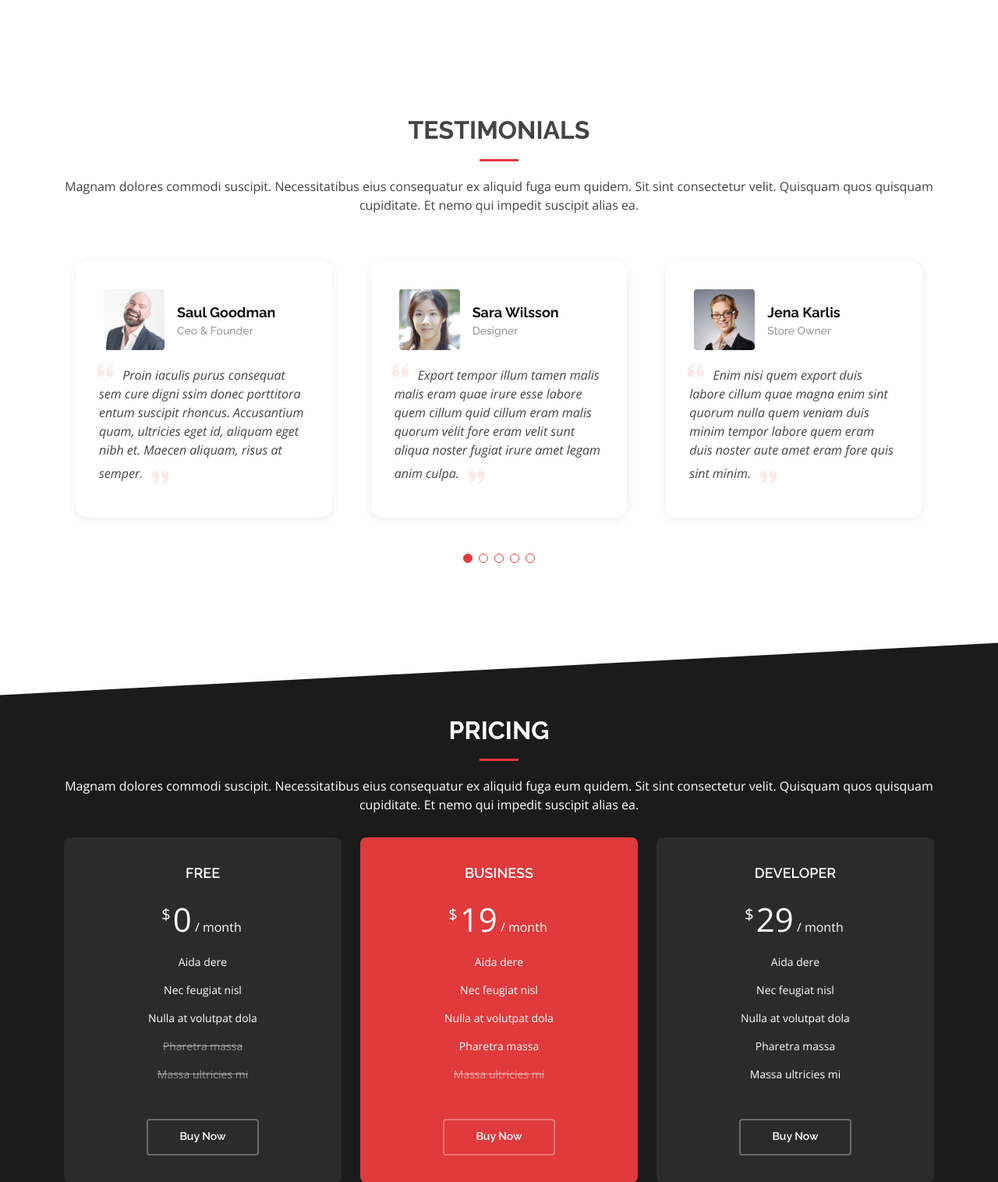
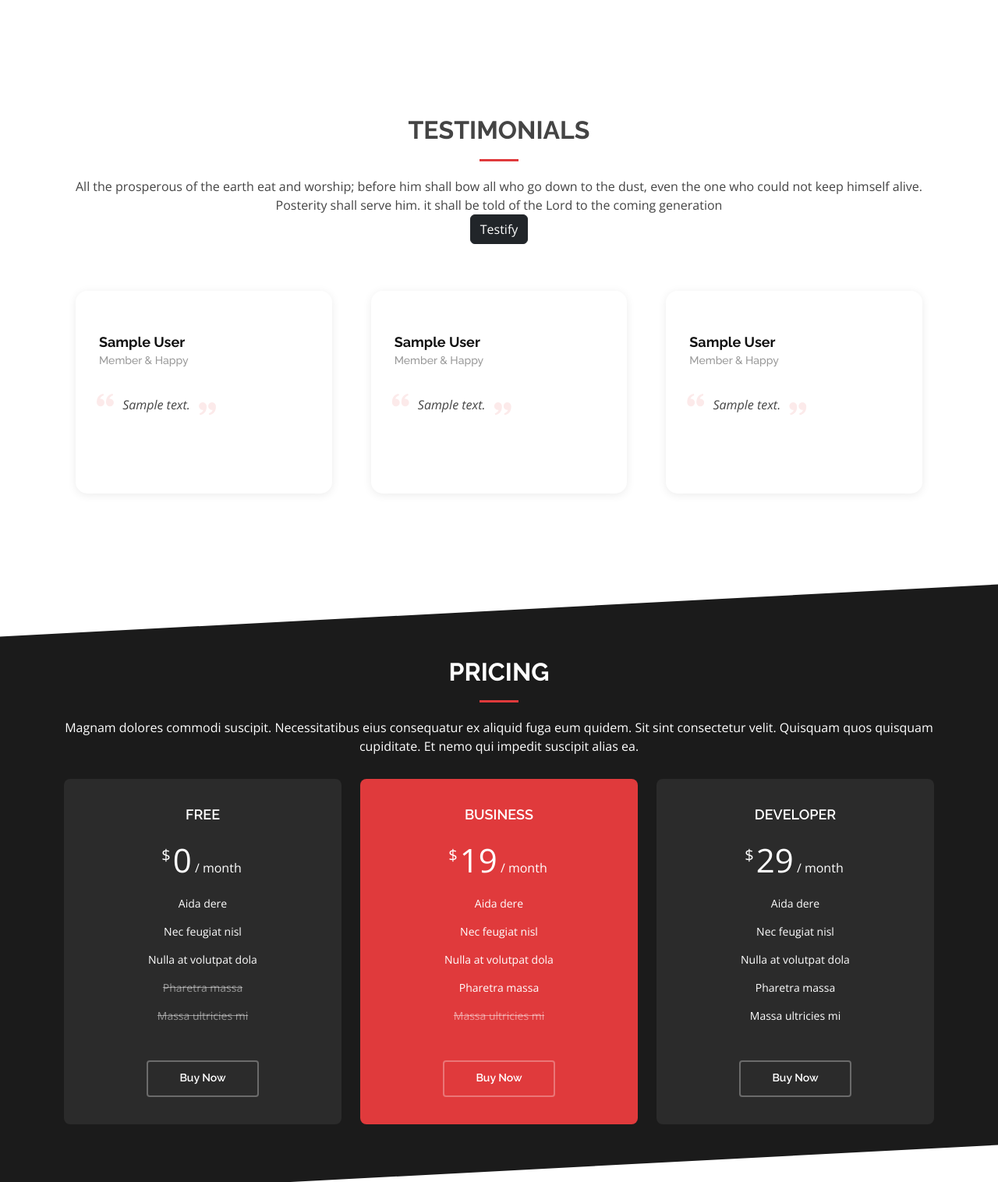
Before and after one commit to benowino7/restoration, a Django app: page / in a window 1280 px wide. Shown: the part 4640-6156 px from the top of the page at 78% size. Run offline with Django 3.2, Linux system fonts and the light colour scheme; tables that the repository leaves empty hold one stand-in row (values such as "Sample post"); some libraries are stand-ins or nearby versions.

Commit message:
add customer review

```diff
--- a/churchapp/models.py
+++ b/churchapp/models.py
@@ -35,3 +35,9 @@ class Profile(models.Model):
 
     def __str__(self):
         return f'{self.user.username} profile'
+
+class Review(models.Model):
+    first_name = models.CharField(max_length=100)
+    last_name = models.CharField(max_length=100)
+    profile_pic = CloudinaryField('image')
+    comment = models.TextField(max_length=300,default=' add a comment')
--- a/churchapp/templates/index.html
+++ b/churchapp/templates/index.html
@@ -476,87 +476,32 @@
       <div class="container" data-aos="fade-up">
         <div class="section-title">
           <h2>Testimonials</h2>
-          <p>Magnam dolores commodi suscipit. Necessitatibus eius consequatur ex aliquid fuga eum quidem. Sit sint consectetur velit. Quisquam quos quisquam cupiditate. Et nemo qui impedit suscipit alias ea.</p>
+          <p>All the prosperous of the earth eat and worship;
+            before him shall bow all who go down to the dust,
+            even the one who could not keep himself alive.
+          Posterity shall serve him.
+            it shall be told of the Lord to the coming generation</p>
+          <a class="btn btn-dark" href="{% url 'churchapp:review_form' %}">Testify</a>
         </div>
 
         <div class="testimonials-slider swiper" data-aos="fade-up" data-aos-delay="100">
           <div class="swiper-wrapper">
-
+            {% for review in reviews %}
             <div class="swiper-slide">
               <div class="testimonial-wrap">
                 <div class="testimonial-item">
-                  <img src="assets/img/testimonials/testimonials-1.jpg" class="testimonial-img" alt="">
-                  <h3>Saul Goodman</h3>
-                  <h4>Ceo &amp; Founder</h4>
+                  <img src="{{review.profile_pic.url}}" class="testimonial-img" alt="">
+                  <h3>{{review.first_name}}  {{review.last_name}}</h3>
+                  <h4>Member &amp; Happy</h4>
                   <p>
                     <i class="bx bxs-quote-alt-left quote-icon-left"></i>
-                    Proin iaculis purus consequat sem cure digni ssim donec porttitora entum suscipit rhoncus. Accusantium quam, ultricies eget id, aliquam eget nibh et. Maecen aliquam, risus at semper.
+                    {{review.comment}}
                     <i class="bx bxs-quote-alt-right quote-icon-right"></i>
                   </p>
                 </div>
               </div>
             </div><!-- End testimonial item -->
-
-            <div class="swiper-slide">
-              <div class="testimonial-wrap">
-                <div class="testimonial-item">
-                  <img src="assets/img/testimonials/testimonials-2.jpg" class="testimonial-img" alt="">
-                  <h3>Sara Wilsson</h3>
-                  <h4>Designer</h4>
-                  <p>
-                    <i class="bx bxs-quote-alt-left quote-icon-left"></i>
-                    Export tempor illum tamen malis malis eram quae irure esse labore quem cillum quid cillum eram malis quorum velit fore eram velit sunt aliqua noster fugiat irure amet legam anim culpa.
-                    <i class="bx bxs-quote-alt-right quote-icon-right"></i>
-                  </p>
-                </div>
-              </div>
-            </div><!-- End testimonial item -->
-
-            <div class="swiper-slide">
-              <div class="testimonial-wrap">
-                <div class="testimonial-item">
-                  <img src="assets/img/testimonials/testimonials-3.jpg" class="testimonial-img" alt="">
-                  <h3>Jena Karlis</h3>
-                  <h4>Store Owner</h4>
-                  <p>
-                    <i class="bx bxs-quote-alt-left quote-icon-left"></i>
-                    Enim nisi quem export duis labore cillum quae magna enim sint quorum nulla quem veniam duis minim tempor labore quem eram duis noster aute amet eram fore quis sint minim.
-                    <i class="bx bxs-quote-alt-right quote-icon-right"></i>
-                  </p>
-                </div>
-              </div>
-            </div><!-- End testimonial item -->
-
-            <div class="swiper-slide">
-              <div class="testimonial-wrap">
-                <div class="testimonial-item">
-                  <img src="assets/img/testimonials/testimonials-4.jpg" class="testimonial-img" alt="">
-                  <h3>Matt Brandon</h3>
-                  <h4>Freelancer</h4>
-                  <p>
-                    <i class="bx bxs-quote-alt-left quote-icon-left"></i>
-                    Fugiat enim eram quae cillum dolore dolor amet nulla culpa multos export minim fugiat minim velit minim dolor enim duis veniam ipsum anim magna sunt elit fore quem dolore labore illum veniam.
-                    <i class="bx bxs-quote-alt-right quote-icon-right"></i>
-                  </p>
-                </div>
-              </div>
-            </div><!-- End testimonial item -->
-
-            <div class="swiper-slide">
-              <div class="testimonial-wrap">
-                <div class="testimonial-item">
-                  <img src="assets/img/testimonials/testimonials-5.jpg" class="testimonial-img" alt="">
-                  <h3>John Larson</h3>
-                  <h4>Entrepreneur</h4>
-                  <p>
-                    <i class="bx bxs-quote-alt-left quote-icon-left"></i>
-                    Quis quorum aliqua sint quem legam fore sunt eram irure aliqua veniam tempor noster veniam enim culpa labore duis sunt culpa nulla illum cillum fugiat esse veniam culpa fore nisi cillum quid.
-                    <i class="bx bxs-quote-alt-right quote-icon-right"></i>
-                  </p>
-                </div>
-              </div>
-            </div><!-- End testimonial item -->
-
+            {% endfor %}
           </div>
           <div class="swiper-pagination"></div>
         </div>
--- a/churchapp/urls.py
+++ b/churchapp/urls.py
@@ -3,7 +3,7 @@ from django.urls import path,include
 from django.contrib.auth.views import LogoutView
 from django.conf import settings
 from django.conf.urls.static import static
-from .views import home,Events,AdminSignUpView,ClientSignUpView
+from .views import home,Events,AdminSignUpView,ClientSignUpView,review_form
 
 
 app_name = 'churchapp'
@@ -15,6 +15,7 @@ urlpatterns = [
     path("logout/", LogoutView.as_view(), name="logout"),
     path('accounts/signup/admin/3567/', AdminSignUpView.as_view(), name='admin_signup'),
     path('accounts/signup/client/', ClientSignUpView.as_view(), name='client_signup'),
+    path('Testimony/form',review_form,name='review_form'),
 
     ]
 if settings.DEBUG:
--- a/churchapp/views.py
+++ b/churchapp/views.py
@@ -7,8 +7,8 @@ from rest_framework.response import Response
 from rest_framework.authtoken.views import ObtainAuthToken
 from rest_framework.authtoken.models import Token
 from rest_framework import filters
-from .forms import UpdateUserForm,UpdateProfileForm,ClientSignUpForm,AdminSignUpForm
-from .models import User,Profile
+from .forms import UpdateUserForm,UpdateProfileForm,ClientSignUpForm,AdminSignUpForm,ReviewForm
+from .models import User,Profile,Review
 from django.views.generic import CreateView
 from django.contrib import messages
 
@@ -16,7 +16,8 @@ from django.contrib import messages
 
 
 def home(request):
-    return render(request, 'index.html')
+    reviews = Review.objects.all()
+    return render(request, 'index.html',{"reviews": reviews})
 
 def Events(request):
     return render(request, 'blog.html')
@@ -48,6 +49,24 @@ class ClientSignUpView(CreateView):
         user = form.save()
         login(self.request, user)
         return redirect('login')
+
+
+
+
+
+@login_required(login_url='login')
+def review_form(request):
+    if request.method == 'POST':
+        form = ReviewForm(request.POST,request.FILES)
+        if form.is_valid():
+            form.save()
+            messages.success(request, 'testimony was added successfully!')
+            return redirect('churchapp:home')
+    else:
+        form = ReviewForm()
+        messages.error(request, 'Correct the error below')
+
+    return render(request, 'review_form.html', { "form":form})
 
 
 # @login_required(login_url='login')
```
Also changed, not shown: churchapp/forms.py (+7 -2 lines), churchapp/templates/review_form.html (added, +27 -0 lines), churchapp/migrations/0002_review.py (added).
